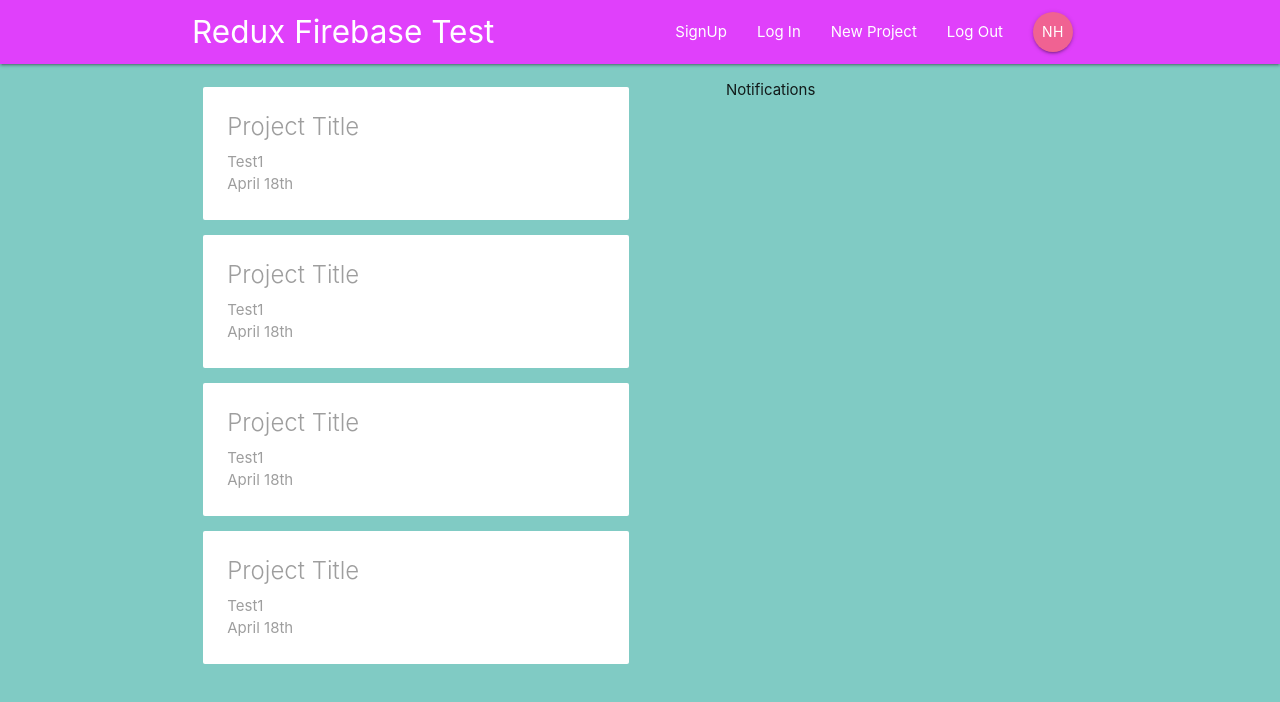
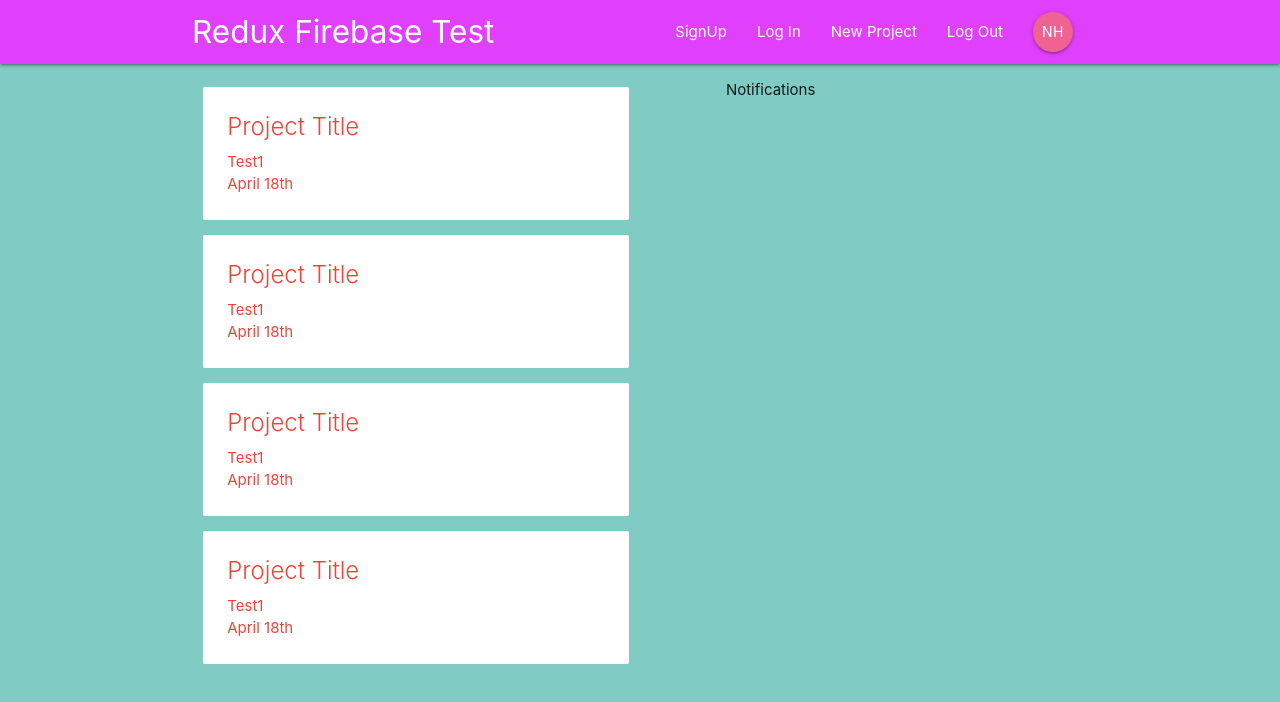
Before and after one commit to NHartMusic/reduxFirebase, a React app: page / in a window 1280 px wide. Shown: the top 702 px of the page. Built offline with nearby package versions, Linux system fonts and the light colour scheme.

Commit message:
recreated rainbow HOC from other redux project and wrapped post content in it

```diff
--- a/src/components/Projects/ProjectSummary.js
+++ b/src/components/Projects/ProjectSummary.js
@@ -1,17 +1,20 @@
 import React from 'react'
+
+//rainbow HOC
+import Rainbow from '../../hoc/Rainbow'
 
 const ProjectSummary = () => {
     return (
 
             <div className='card z-depth-0 project-summary'>
-                <div className='card-content grey-text text-darken 3'>
+                <div className='card-content'>
                     <span className='card-title'>Project Title</span>
                     <p>Test1</p>
-                    <p className='grey-text'>April 18th</p>
+                    <p className>April 18th</p>
                 </div>
             </div>
 
     )
 }
 
-export default ProjectSummary
+export default Rainbow(ProjectSummary)
--- /dev/null
+++ b/src/hoc/Rainbow.js
@@ -0,0 +1,17 @@
+import React from 'react'
+
+const Rainbow = WrappedComponent => {
+    const colours = ['red', 'pink', 'orange', 'blue', 'green', 'yellow', 'purple']
+    const randomColour = colours[Math.floor((Math.random() * 100000) % 7)]
+    const className = randomColour + '-text'
+
+    return props => {
+        return (
+            <div className={className}>
+                <WrappedComponent {...props} />
+            </div>
+        )
+    }
+}
+
+export default Rainbow
```
